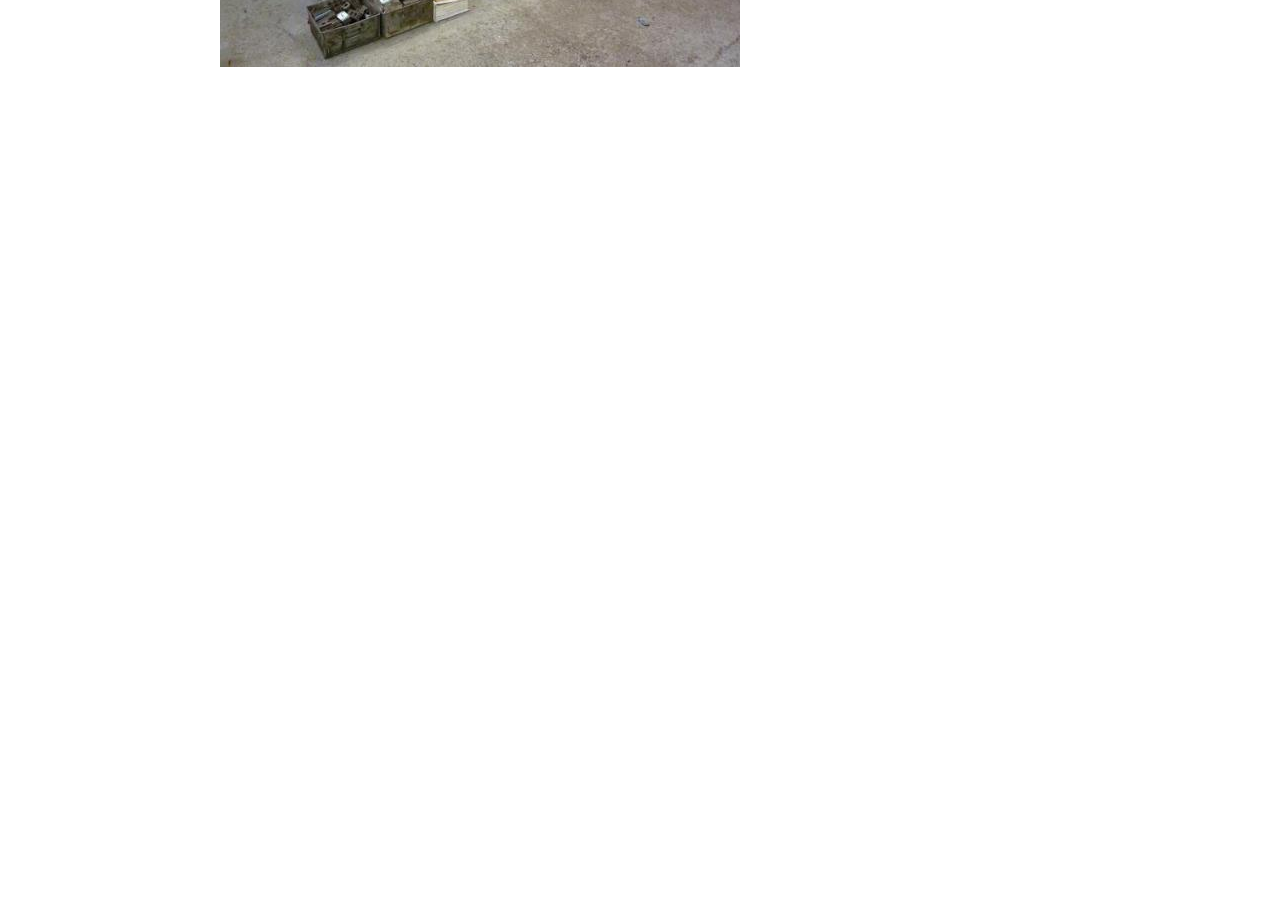
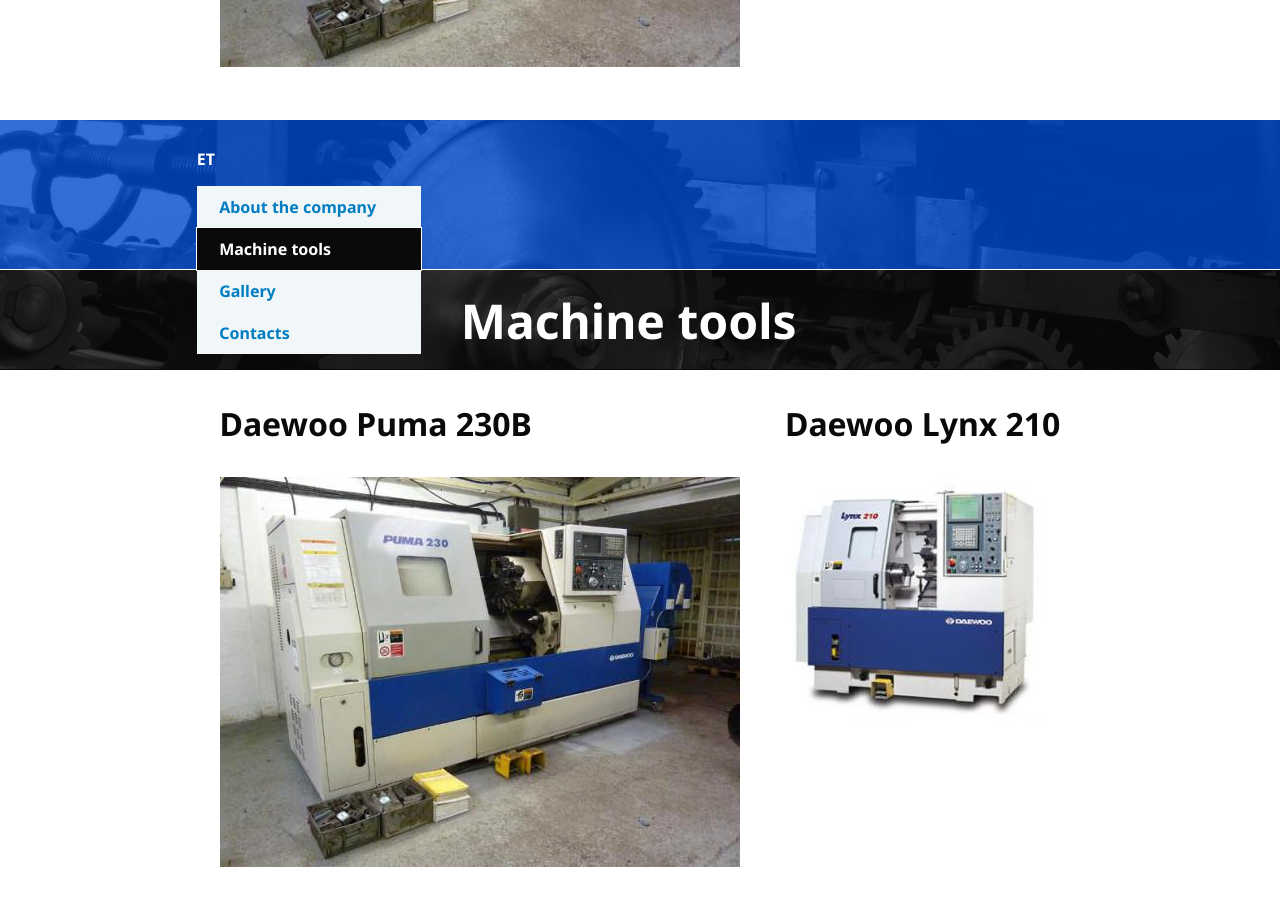
Before and after one commit to hlorellium/voviML, a React (Create React App) app: page /tools in a window 1280 px wide. Shown: the part 680-1586 px from the top of the page. Before the commit the page ends 800 px from the top, so only its background shows below. Built offline with nearby package versions, Linux system fonts and the light colour scheme.

Commit message:
Fixed routing

```diff
--- a/src/App.js
+++ b/src/App.js
@@ -1,4 +1,10 @@
 import React from 'react';
+import {
+    BrowserRouter as Router,
+    Switch,
+    Route,
+    NavLink,
+} from 'react-router-dom';
 import './App.css';
 import { Menu } from './components/Menu';
 import { LanguageProvider } from './LanguageContext';
@@ -7,6 +13,17 @@
     return (
         <LanguageProvider>
             <Menu />
+            <Router>
+                <Route path="/tools">
+                    <Menu />
+                </Route>
+                <Route path="/gallery">
+                    <Menu />
+                </Route>
+                <Route path="/contacts">
+                    <Menu />
+                </Route>
+            </Router>
         </LanguageProvider>
     );
 }
```
